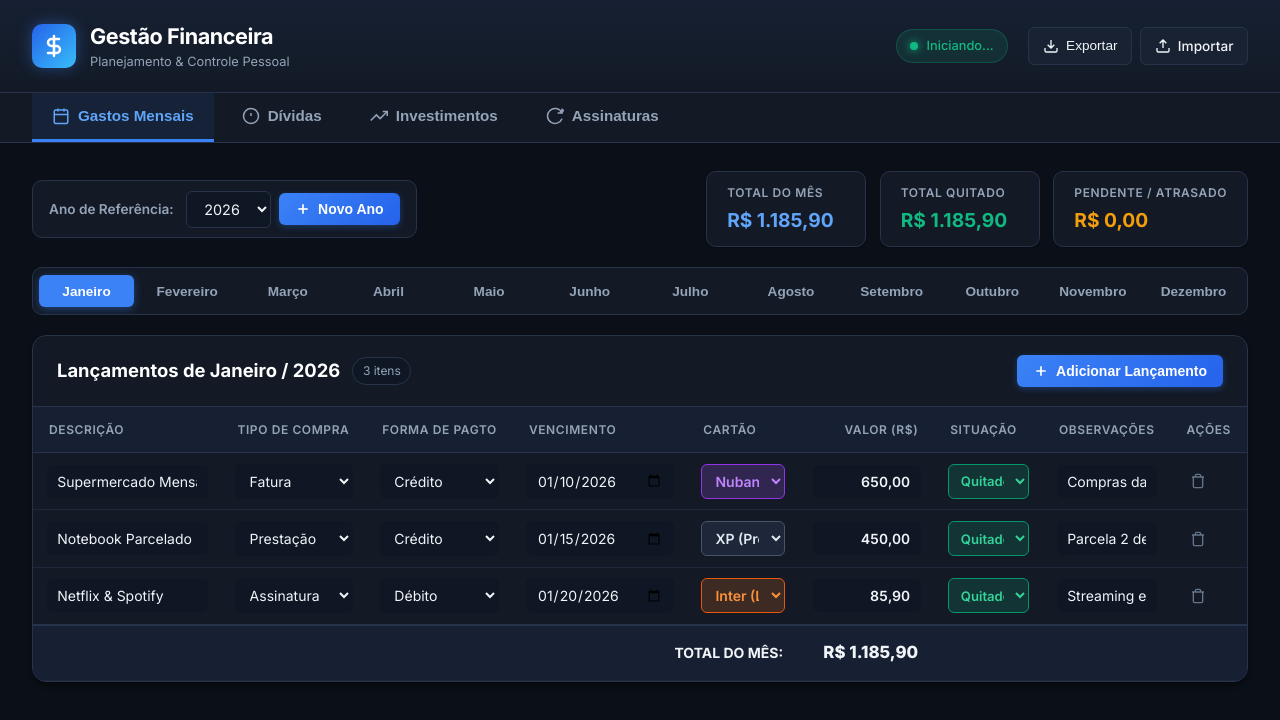
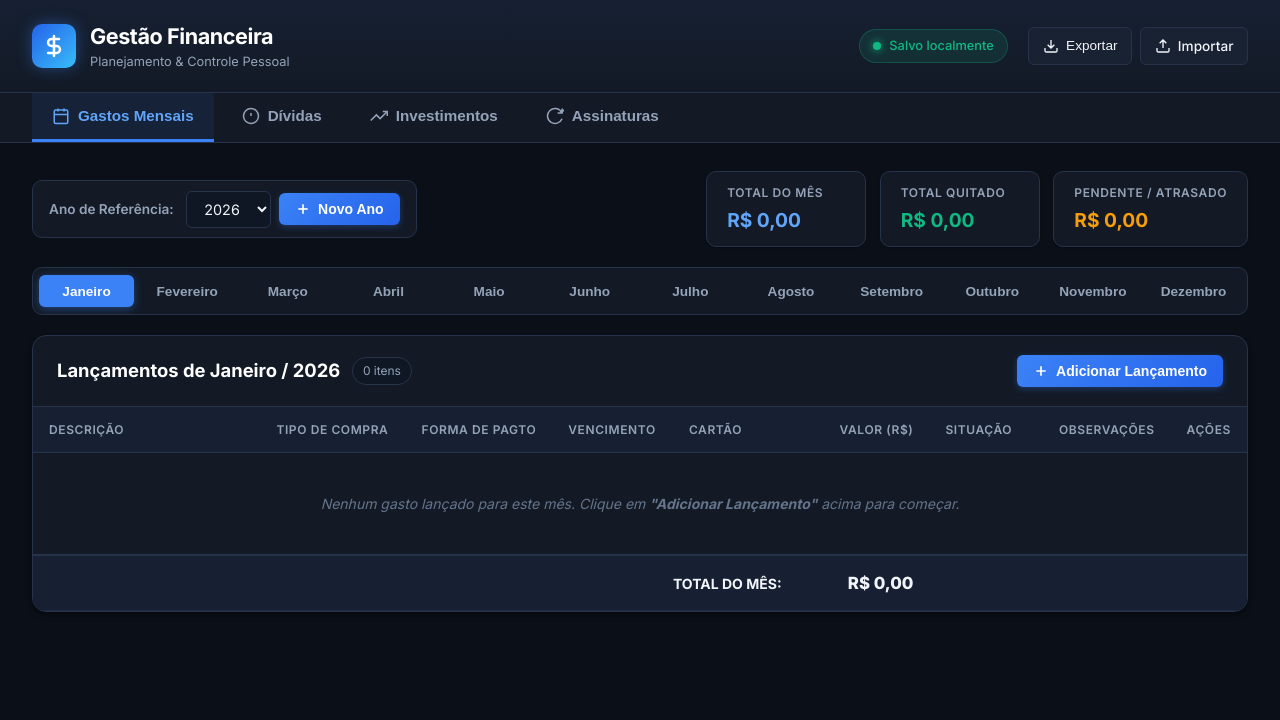
Before and after one commit to matheushrq/controle-financeiro, a plain HTML site: page index.html in a window 1280 px wide. Drawn offline with Linux system fonts and the light colour scheme; no server answers.

Commit message:
fix: persistencia de dividas, estado inicial limpo e prevencao de conflito de sincronizacao

```diff
--- a/app.js
+++ b/app.js
@@ -105,108 +105,29 @@ function syncDividaToGastos(cardName, diffAmount) {
     }
   }
 
-  // Atualiza a tabela e KPIs de gastos se a tela estiver aberta ou em background
-  renderGastosTable();
-}
-
-// Estado Inicial Padrão
+  // Atualiza apenas a tabela de gastos (e KPIs de gastos) sem reconstruir a tela de dívidas
+  updateGastosTotals();
+  const tbodyGastos = document.getElementById('tbodyGastos');
+  if (tbodyGastos && tbodyGastos.offsetParent !== null) {
+    // Se a aba de gastos estiver visível na tela, atualiza sua tabela
+    renderGastosTable();
+  }
+}
+
+// Estado Inicial Padrão (limpo para o usuário)
 function getInitialData() {
   return {
     years: [2026],
     currentYear: 2026,
     currentMonth: 1, // Janeiro
-    // Estrutura de gastos: { [year]: { [month]: [ { id, descricao, tipoCompra, formaPagto, vencimento, cartao, valor, situacao, observacoes } ] } }
     gastos: {
       "2026": {
-        "1": [
-          {
-            id: 'demo-1',
-            descricao: 'Supermercado Mensal',
-            tipoCompra: 'fatura',
-            formaPagto: 'crédito',
-            vencimento: '2026-01-10',
-            cartao: 'Nubank',
-            valor: 650.00,
-            situacao: 'quitado',
-            observacoes: 'Compras da primeira quinzena'
-          },
-          {
-            id: 'demo-2',
-            descricao: 'Notebook Parcelado (02/10)',
-            tipoCompra: 'prestação',
-            formaPagto: 'crédito',
-            vencimento: '2026-01-15',
-            cartao: 'XP',
-            valor: 450.00,
-            situacao: 'quitado',
-            observacoes: 'Parcela 2 de 10'
-          },
-          {
-            id: 'demo-3',
-            descricao: 'Netflix & Spotify',
-            tipoCompra: 'assinatura',
-            formaPagto: 'débito',
-            vencimento: '2026-01-20',
-            cartao: 'Inter',
-            valor: 85.90,
-            situacao: 'quitado',
-            observacoes: 'Streaming e música'
-          }
-        ]
+        "1": []
       }
     },
-    // Aba 2: Dívidas
-    dividas: [
-      {
-        id: 'div-1',
-        credor: 'Financiamento Imobiliário',
-        valorTotal: 180000.00,
-        parcelasTotais: 360,
-        parcelasPagas: 24,
-        valorParcela: 1450.00,
-        diaVencimento: 10,
-        situacao: 'pendente',
-        observacoes: 'Taxa fixa reduzida'
-      }
-    ],
-    // Aba 3: Investimentos
-    investimentos: [
-      {
-        id: 'inv-1',
-        ativo: 'Tesouro Selic 2029',
-        categoria: 'Renda Fixa',
-        instituicao: 'XP Investimentos',
-        totalAportado: 10000.00,
-        saldoAtual: 10850.00,
-        dataAporte: '2026-01-05',
-        observacoes: 'Reserva de emergência'
-      }
-    ],
-    // Aba 4: Assinaturas
-    assinaturas: [
-      {
-        id: 'ass-1',
-        servico: 'Netflix 4K Premium',
-        categoria: 'Streaming',
-        ciclo: 'Mensal',
-        valor: 55.90,
-        diaCobranca: 15,
-        formaPagto: 'Nubank (Crédito)',
-        status: 'Ativo',
-        observacoes: 'Uso familiar'
-      },
-      {
-        id: 'ass-2',
-        servico: 'Academia Smart Fit',
-        categoria: 'Saúde',
-        ciclo: 'Mensal',
-        valor: 119.90,
-        diaCobranca: 1,
-        formaPagto: 'Inter (Débito)',
-        status: 'Ativo',
-        observacoes: 'Plano Black'
-      }
-    ]
+    dividas: [],
+    investimentos: [],
+    assinaturas: []
   };
 }
 
@@ -312,7 +233,7 @@ function setupCloudSync() {
 
   if (!isFirebaseConnected || !db) {
     if (badge) {
-      badge.classList.remove('saving');
+      badge.classList.remove('saving', 'error');
       badge.querySelector('.save-text').textContent = 'Salvo localmente';
     }
     return;
@@ -323,7 +244,7 @@ function setupCloudSync() {
   db.collection('financeiro').doc(FIRESTORE_DOC_ID)
     .onSnapshot((doc) => {
       // Ignora se o disparo foi por alteração local que ainda não sincronizou
-      if (doc.metadata.hasPendingWrites) return;
+      if (doc.metadata && doc.metadata.hasPendingWrites) return;
 
       if (doc.exists) {
         const cloudData = doc.data()?.data;
@@ -342,6 +263,7 @@ function setupCloudSync() {
             }
           }
 
+          // Evita sobrescrever se o usuário acabou de digitar algo localmente (dados locais mais recentes)
           isUpdatingFromRemote = true;
           appData = cloudData;
           localStorage.setItem(STORAGE_KEY, JSON.stringify(appData));
@@ -355,7 +277,7 @@ function setupCloudSync() {
           renderAssinaturasTable();
 
           if (badge) {
-            badge.classList.remove('saving');
+            badge.classList.remove('saving', 'error');
             badge.querySelector('.save-text').textContent = 'Sincronizado na Nuvem ☁️';
           }
           isUpdatingFromRemote = false;
@@ -366,10 +288,11 @@ function setupCloudSync() {
         saveData();
       }
     }, (error) => {
-      console.error('Erro ao escutar dados em tempo real no Firebase:', error);
+      console.warn('Aviso do Firebase (offline ou regras de permissão):', error);
       if (badge) {
         badge.classList.remove('saving');
-        badge.querySelector('.save-text').textContent = 'Salvo localmente (offline)';
+        // Se der erro de permissão ou offline, informa discretamente sem travar o painel
+        badge.querySelector('.save-text').textContent = 'Salvo localmente';
       }
     });
 }
--- a/index.html
+++ b/index.html
@@ -30,7 +30,7 @@
     <div class="header-actions">
       <div id="saveIndicator" class="save-badge">
         <span class="status-dot"></span>
-        <span class="save-text">Iniciando...</span>
+        <span class="save-text">Salvo localmente</span>
       </div>
 
       <div class="backup-actions">
--- a/style.css
+++ b/style.css
@@ -149,6 +149,12 @@ body {
   background-color: rgba(245, 158, 11, 0.12);
   border-color: rgba(245, 158, 11, 0.3);
   color: var(--warning);
+}
+
+.save-badge.error {
+  background-color: rgba(239, 68, 68, 0.15);
+  border-color: rgba(239, 68, 68, 0.35);
+  color: var(--danger);
 }
 
 .status-dot {
```
